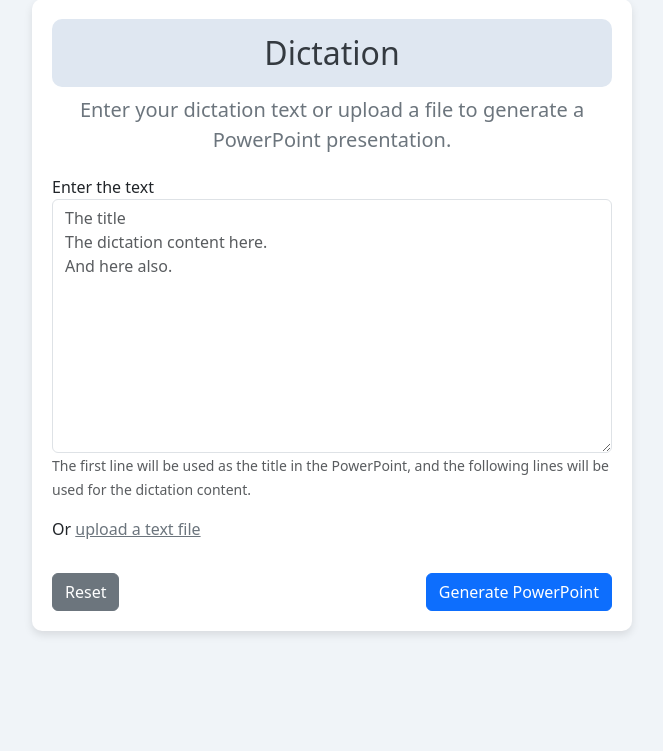
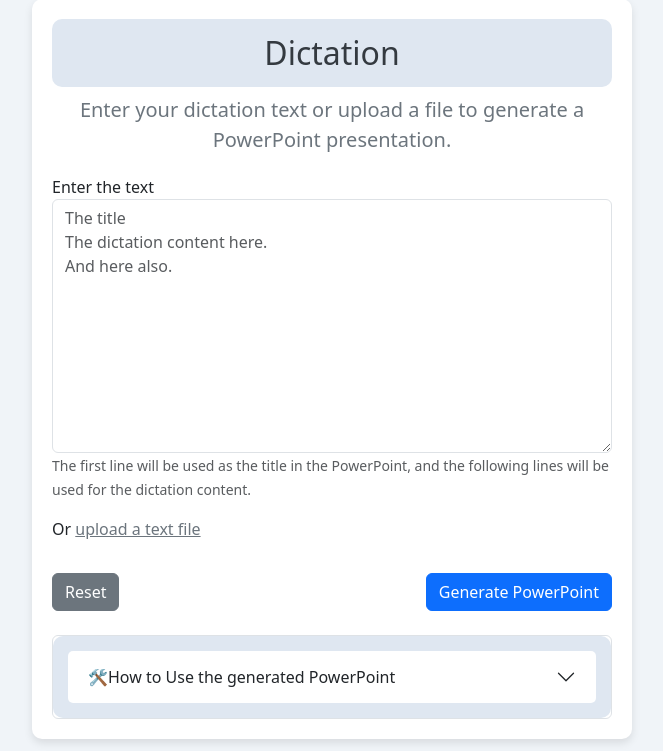
Before and after one commit to denuca/pptx-dictation.file.generator, a Flask app: page / in a window 1280 px wide. Shown: the part 49-800 px from the top of the page, without its empty margins (308-971 px from the left). Run offline with Flask 3, Linux system fonts and the light colour scheme; some libraries are stand-ins or nearby versions.

Commit message:
Add instructions.

```diff
--- a/app/templates/index.html
+++ b/app/templates/index.html
@@ -141,7 +141,43 @@ And here also." oninput="toggleInputs()"></textarea>
                     <button type="submit" class="btn btn-primary mt-3">Generate PowerPoint</button>
                 </div>
             </form>
+
+            <!-- Expandable panel for how-to-use text -->
+            <div class="accordion mt-4" id="howToUseAccordion">
+                <div class="accordion-item">
+                    <h2 class="accordion-header" id="headingOne">
+                        <button class="accordion-button collapsed" type="button" data-bs-toggle="collapse" data-bs-target="#collapseOne" aria-expanded="true" aria-controls="collapseOne">
+                            <span class="icon" aria-hidden="true">🛠️</span> How to Use the generated PowerPoint
+                        </button>
+                    </h2>
+                    <div id="collapseOne" class="accordion-collapse collapse" aria-labelledby="headingOne" data-bs-parent="#howToUseAccordion">
+                        <div class="accordion-body">
+                            <p>Welcome! This guide will help you understand how to effectively use the PowerPoint presentation generated from your uploaded content or provided text. The slides are designed to enhance your teaching experience and engage your students effectively.</p>
+                            <h5>1. Overview of the PowerPoint Slides</h5>
+                            <p><strong>Content Presentation:</strong> Each slide contains the text from your uploaded file or the text entered in the multi-line textbox.</p>
+                            <p><strong>Text Formatting:</strong> The words in the text are displayed in white on a white background, making them appear invisible until animated. Each word is enclosed in its own textbox with a black border.</p>
+                            <p><strong>Punctuation Marks:</strong> Punctuation marks are clearly visible, ensuring that students can recognize them while reading.</p>
+                            <h5>2. Preparing for Presentation</h5>
+                            <p><strong>Printing:</strong> The slides can be printed as handouts. Since the text is in white on a white background, you will need to adjust your printer settings to ensure the text is printed on the paper. For the best results, consider printing on colored paper or adjusting the slide background color in PowerPoint.</p>
+                            <h5>3. Presenting to Students</h5>
+                            <p><strong>Animating Text:</strong> To engage students, you can manually animate the text. Here’s how:</p>
+                            <ol>
+                                <li>Open the PowerPoint presentation.</li>
+                                <li>Click on the “Animations” tab in the toolbar.</li>
+                                <li>Select the text boxes containing the words.</li>
+                                <li>Choose an animation effect (like “Appear” or “Fade”).</li>
+                                <li>Set the animation to trigger on click. This way, you can reveal each word one at a time as you discuss it with your students.</li>
+                            </ol>
+                            <h5>4. Classroom Interaction</h5>
+                            <p><strong>Discussing Each Word:</strong> As you click to reveal each word, encourage students to read aloud or discuss the meaning. This method can help improve their reading skills and comprehension.</p>
+                            <p><strong>Punctuation Awareness:</strong> Highlight the punctuation marks on the slides to ensure students understand their significance in reading and writing.</p>
+                        </div>
+                    </div>
+                </div>
+            </div>
         </div>
     </div>
+
+    <script src="https://cdn.jsdelivr.net/npm/bootstrap@5.3.0/dist/js/bootstrap.bundle.min.js"></script>
 </body>
 </html>
```
